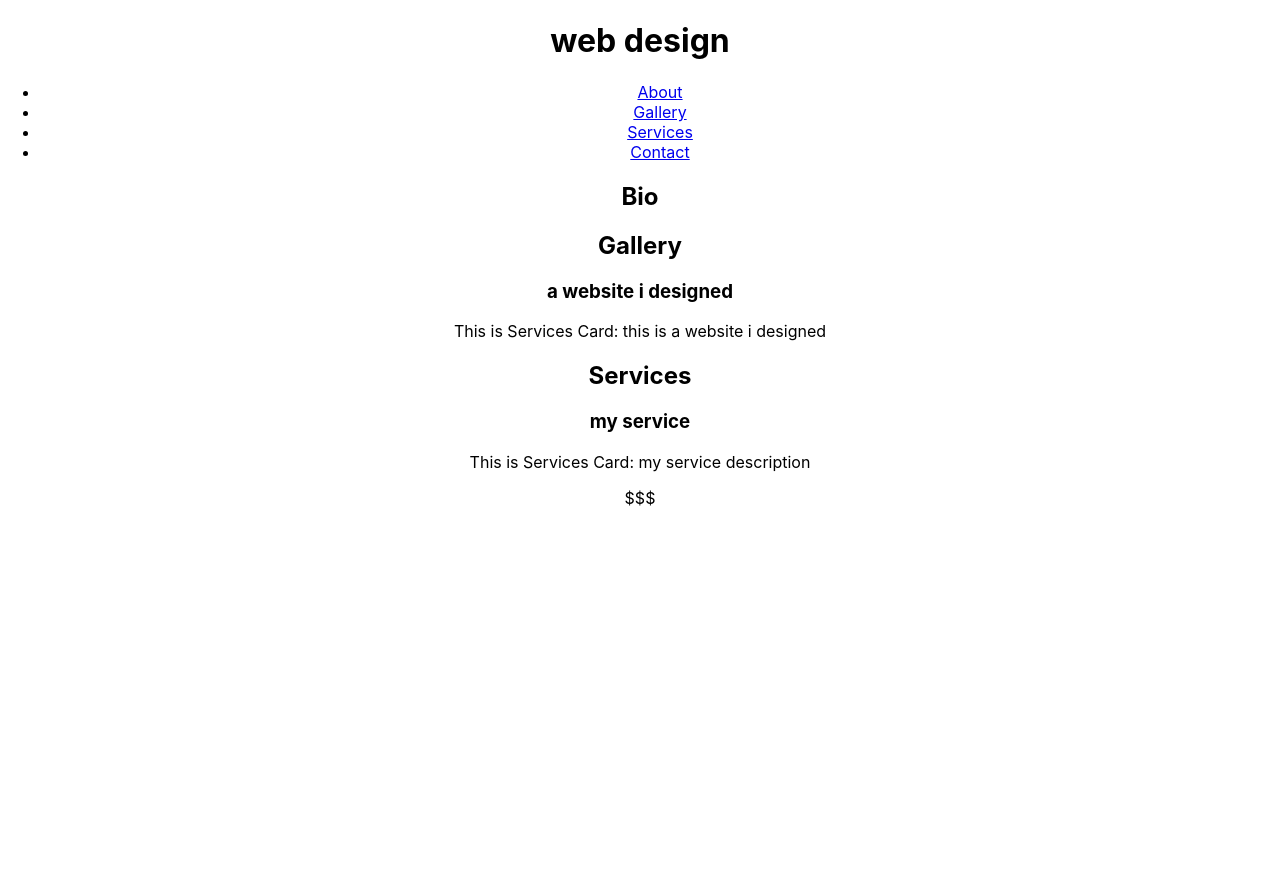
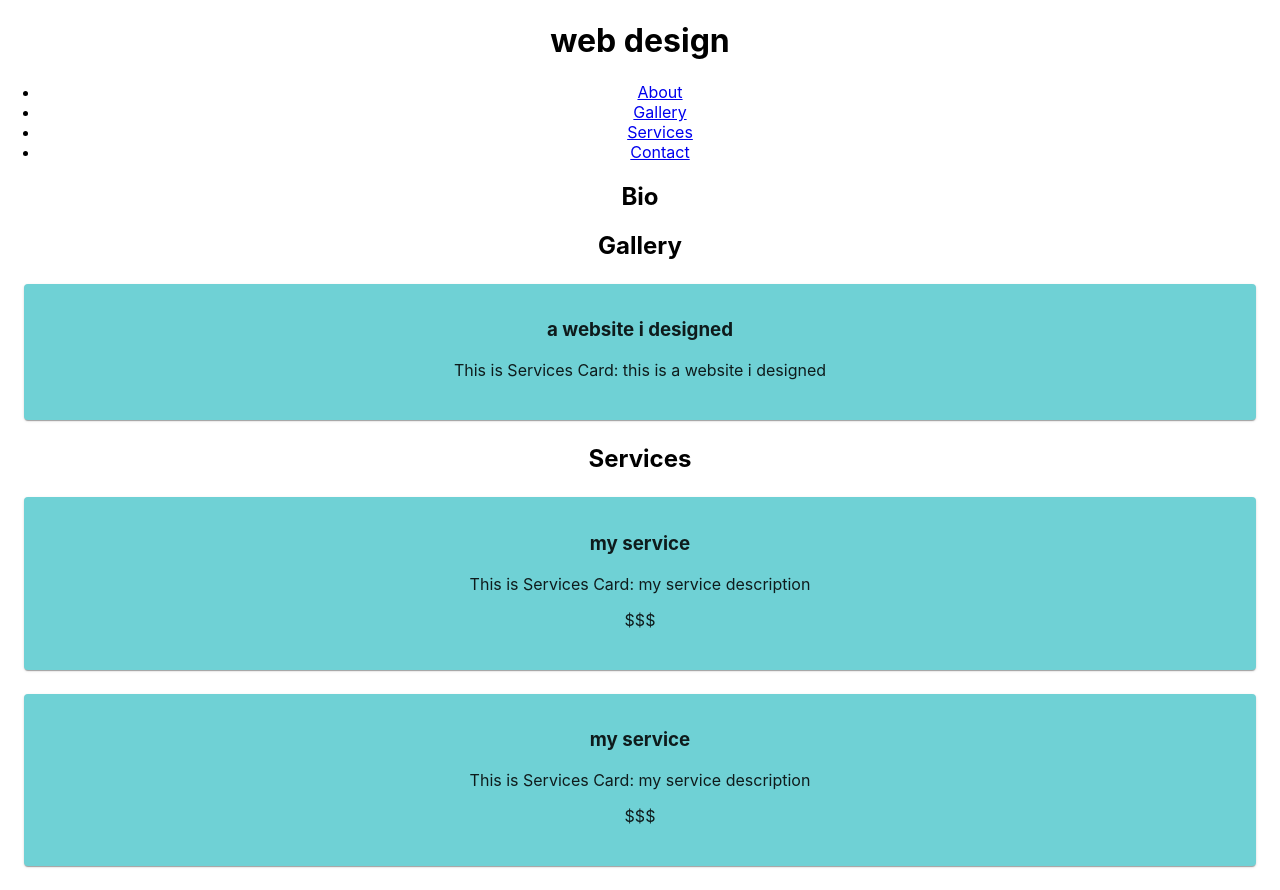
Before and after one commit to emmazart/magicians-workshop, a React (Create React App) app: page / in a window 1280 px wide. Before the commit the page ends 800 px from the top, so only its background shows below. Built offline with nearby package versions, Linux system fonts and the light colour scheme.

Commit message:
install mui dependencies & institute beginnings of custom theme - working for services cards

```diff
--- a/package.json
+++ b/package.json
@@ -3,6 +3,10 @@
   "version": "0.1.0",
   "private": true,
   "dependencies": {
+    "@emotion/react": "^11.10.6",
+    "@emotion/styled": "^11.10.6",
+    "@mui/icons-material": "^5.11.11",
+    "@mui/material": "^5.11.14",
     "@testing-library/jest-dom": "^5.16.5",
     "@testing-library/react": "^13.4.0",
     "@testing-library/user-event": "^13.5.0",
--- a/src/App.js
+++ b/src/App.js
@@ -1,13 +1,31 @@
 import React from 'react';
-// import logo from './logo.svg';
 import './App.css';
+import { ThemeProvider, createTheme } from '@mui/material/styles';
 import HomePage from './HomePage';
+
+const theme = createTheme({
+  palette: {
+    primary: {
+      main: "#6FD1D5",
+      light: "#E5F2F0",
+      dark: "#5D9497"
+    },
+    secondary: {
+      main: "#02182B"
+    },
+    error: {
+      main: "#DB504A"
+    }
+  }
+});
 
 function App() {
   return (
-    <div className='App'>
-      <HomePage></HomePage>
-    </div>
+    <ThemeProvider theme={theme}>
+      <div className='App'>
+        <HomePage></HomePage>
+      </div>
+    </ThemeProvider>
   );
 }
 
--- a/src/components/Card.js
+++ b/src/components/Card.js
@@ -1,30 +1,36 @@
 import React from "react";
+import { useTheme } from "@mui/material/styles";
+import Card from "@mui/material/Card";
+import CardContent from "@mui/material/CardContent";
 
-function Card(props) {
+function ItemCard(props) {
     const service = props.services;
+    const theme = useTheme();
 
     return(
         <div>
 
-        {/* if the "services" prop is set to true (ie. it is a services card), render the first option */}
+        {/* if the "services" prop is set to true (ie. it is a services ItemCard), render the first option */}
         { service ? (
-                <div>
+                <Card sx={{ m: 3, minWidth: 250, backgroundColor: `${theme.palette.primary.main}`}}>
+                    <CardContent>
                     <h3>{props.title}</h3>
                     <p>This is Services Card: {props.description}</p>
                     <p>{props.price}</p>
-                </div>
+                    </CardContent>
+                </Card>
 
             // otherwise render the gallery type card
             ) : (
-                <div>
+                <Card>
                     <h3>{props.title}</h3>
                     <p>This is Gallery Card: {props.description}</p>
                     <p>{props.image} / {props.link}</p>
-                </div>
+                </Card>
             )
         }
         </div>
     )
 }
 
-export default Card;
+export default ItemCard;
--- a/src/components/Services.js
+++ b/src/components/Services.js
@@ -4,6 +4,11 @@ import Card from './Card';
 function Services() {
 
     const services = [
+        {
+            title: 'my service',
+            description: 'my service description',
+            price: '$$$'
+        },
         {
             title: 'my service',
             description: 'my service description',
```
Also changed, not shown: 1 other file (tests, documents, lock files or other folders).
